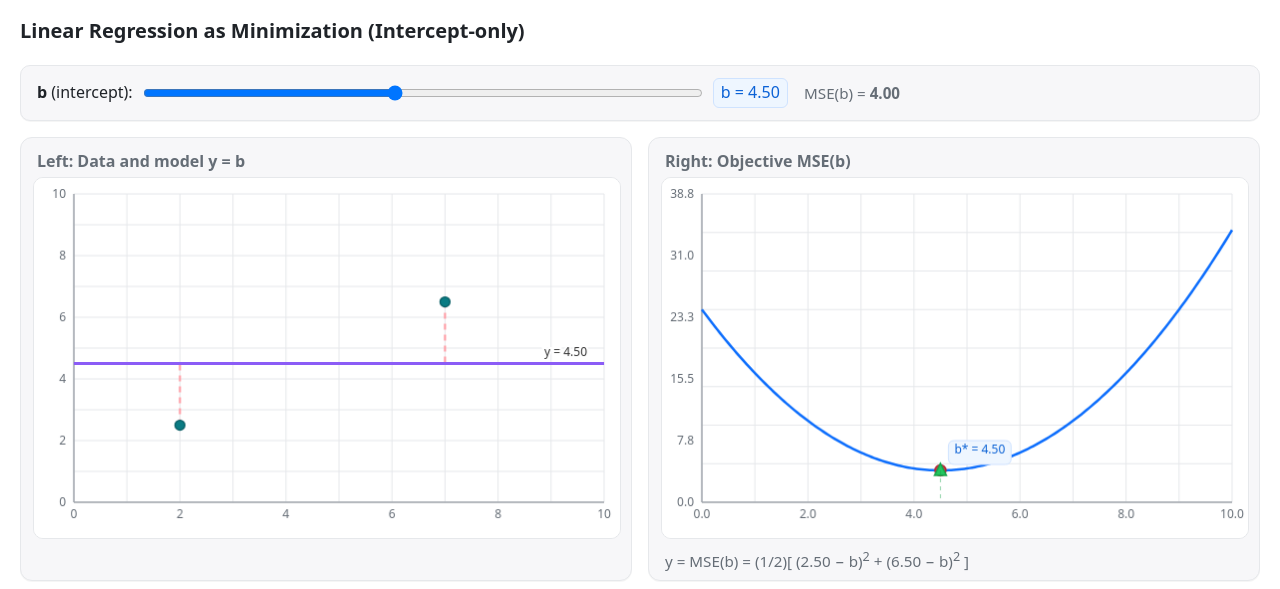
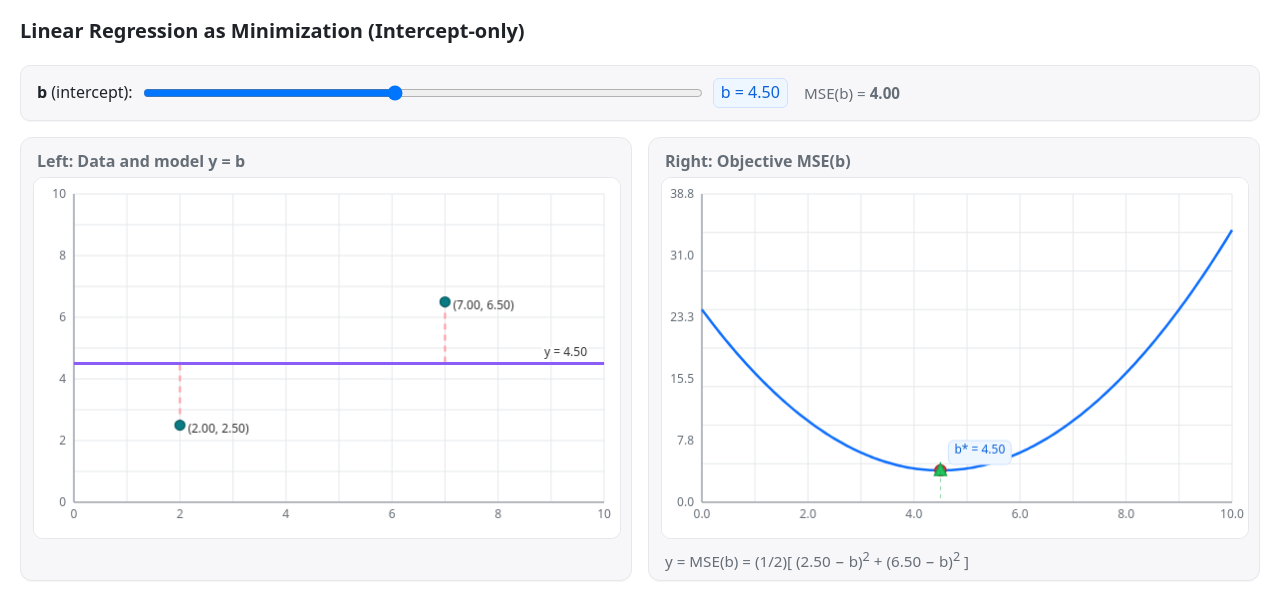
Before and after one commit to bendazz/regression_gradient_descent, a plain HTML site: page index.html in a window 1280 px wide. Shown: the top 589 px of the page. Drawn offline with Linux system fonts and the light colour scheme.

Commit message:
labeling points

```diff
--- a/index.html
+++ b/index.html
@@ -427,7 +427,18 @@
 
         // Draw points
         for (const p of pts) {
-          drawPoint(ctx, plot.xToPx(p.x), plot.yToPx(p.y));
+         const px = plot.xToPx(p.x);
+         const py = plot.yToPx(p.y);
+         drawPoint(ctx, px, py);
+         // Draw coordinate label
+         ctx.save();
+         ctx.font = '12px system-ui, sans-serif';
+         ctx.fillStyle = '#333';
+         ctx.textAlign = 'left';
+         ctx.textBaseline = 'top';
+         const label = `(${p.x.toFixed(2)}, ${p.y.toFixed(2)})`;
+         ctx.fillText(label, px + 8, py - 2);
+         ctx.restore();
         }
       }
 
```
